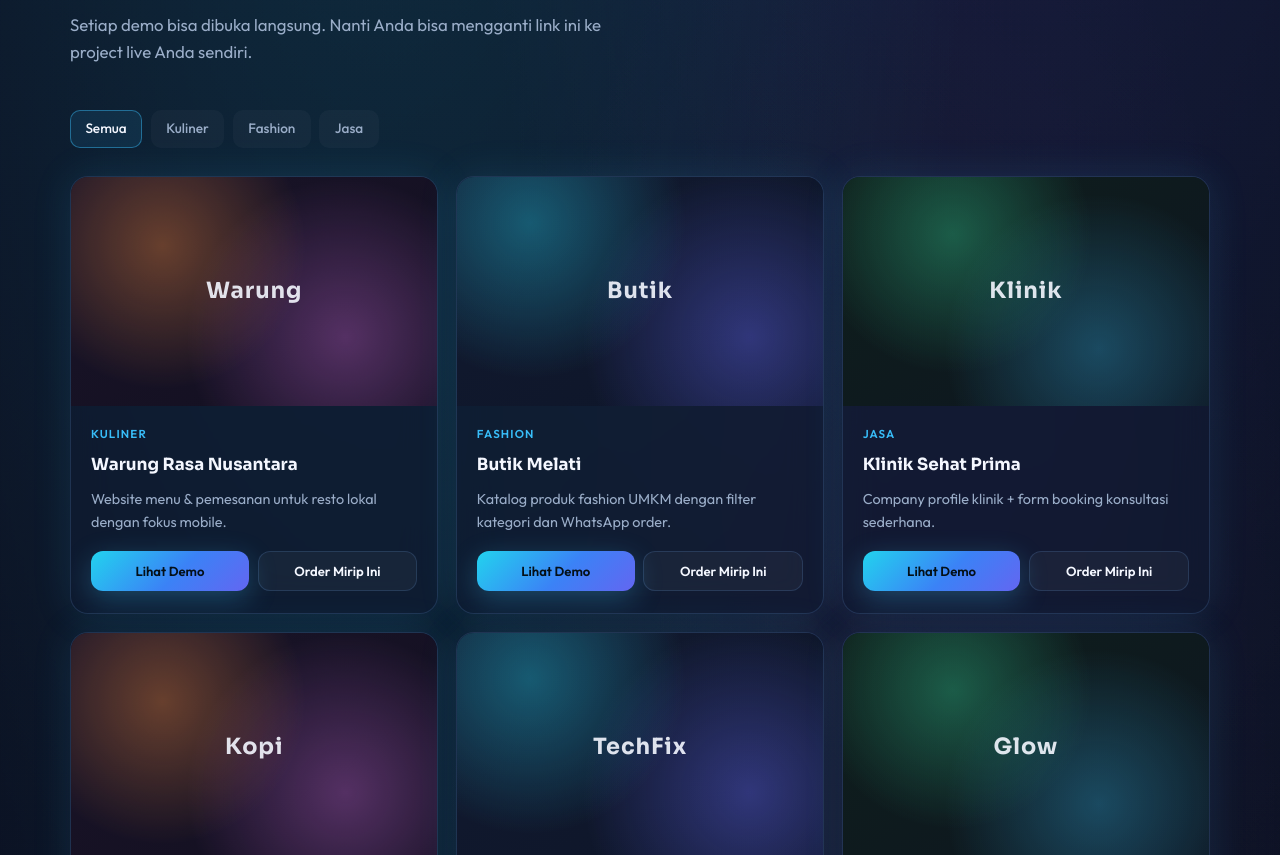
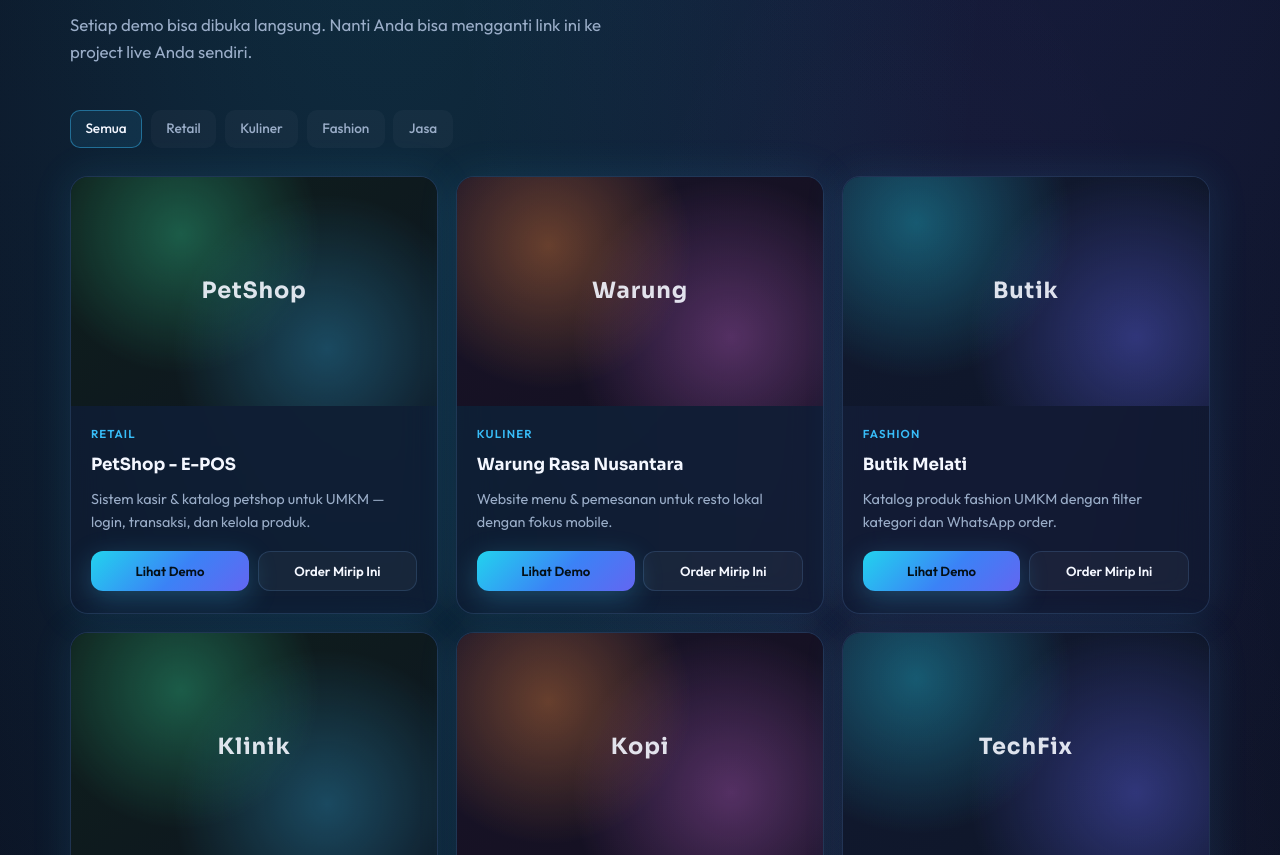
Before and after one commit to zico-padalino/company-profile, a React (Vite) app: page / in a window 1280 px wide. Shown: the part 1752-2607 px from the top of the page. Built offline with nearby package versions, Linux system fonts and the light colour scheme.

Commit message:
Add new project 'PetShop Dzikra E-POS' to projects list and update filters

```diff
--- a/src/App.tsx
+++ b/src/App.tsx
@@ -64,6 +64,13 @@ const services = [
 
 const projects = [
   {
+    name: 'PetShop - E-POS',
+    category: 'Retail',
+    tone: 'green',
+    desc: 'Sistem kasir & katalog petshop untuk UMKM — login, transaksi, dan kelola produk.',
+    demo: 'https://pet-shop-karsadigital.netlify.app/#/login',
+  },
+  {
     name: 'Warung Rasa Nusantara',
     category: 'Kuliner',
     tone: 'warm',
@@ -107,7 +114,7 @@ const projects = [
   },
 ]
 
-const filters = ['Semua', 'Kuliner', 'Fashion', 'Jasa'] as const
+const filters = ['Semua', 'Retail', 'Kuliner', 'Fashion', 'Jasa'] as const
 
 const steps = [
   { num: '01', title: 'Konsultasi', desc: 'Diskusi kebutuhan, target pelanggan, dan gaya brand bisnis Anda.' },
@@ -297,7 +304,13 @@ function App() {
                     <h3>{p.name}</h3>
                     <p>{p.desc}</p>
                     <div className="project-actions">
-                      <a href={p.demo} className="btn btn-primary">
+                      <a
+                        href={p.demo}
+                        className="btn btn-primary"
+                        {...(p.demo.startsWith('http')
+                          ? { target: '_blank', rel: 'noreferrer' }
+                          : {})}
+                      >
                         Lihat Demo
                       </a>
                       <a href="#kontak" className="btn btn-ghost">
```
